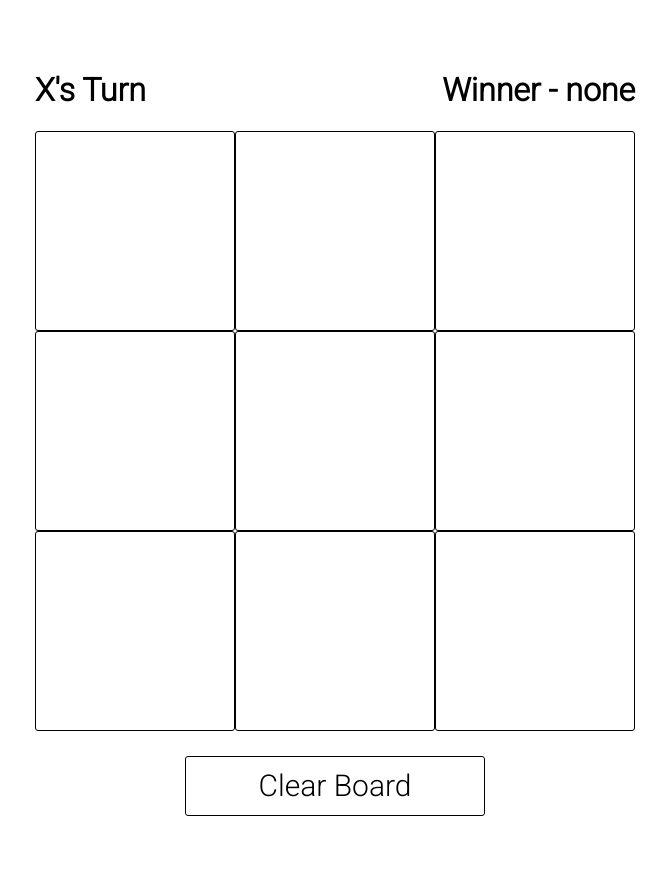
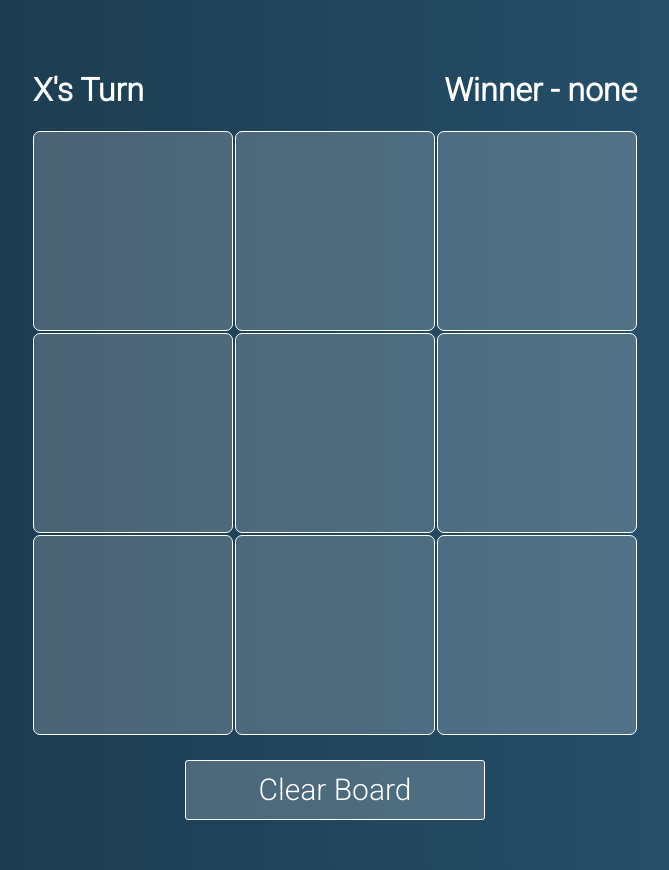
Before and after one commit to palmerelias/TicTacToe, a React (Vite) app: page / in a window 1280 px wide. Shown: the whole page, without its empty margins (305-974 px from the left). Built offline with nearby package versions, Linux system fonts and the light colour scheme.

Commit message:
Color theme created

```diff
--- a/src/App.css
+++ b/src/App.css
@@ -1,7 +1,8 @@
 body {
     margin: 0;
     padding: 50px;
-    background: white;
+    background: rgb(54,110,144);
+    background: linear-gradient(90deg, rgb(24, 52, 70) 0%, rgb(42, 87, 116) 100%);
     display: flex;
     justify-content: center;
 }
@@ -10,20 +11,23 @@ body {
     display: flex;
     justify-content: space-between;
     font-family: 'Roboto', sans-serif;
+    color: white;
 
 }
 
 .square-container {
     display: grid;
+    gap: 2px;
     grid-template-columns: 200px 200px 200px;
     grid-template-rows: 200px 200px 200px;
 }
 
 .square-buttons {
     font-size: 150px;
-    background-color: white;
-    border: 1px solid black;
-    border-radius: 3px;
+    color: white;
+    background-color: rgb(255, 255, 255, .2);
+    border: 1px solid white;
+    border-radius: 7px;
 }
 
 .clear-board {
@@ -33,8 +37,9 @@ body {
 }
 
 .clear-button {
-    background-color: white;
-    border: 1px solid black;
+    background-color: rgb(255, 255, 255, .2);
+    border: 1px solid white;
+    color: white;
     border-radius: 3px;
     font-size: 30px;
     width: 300px;
```
